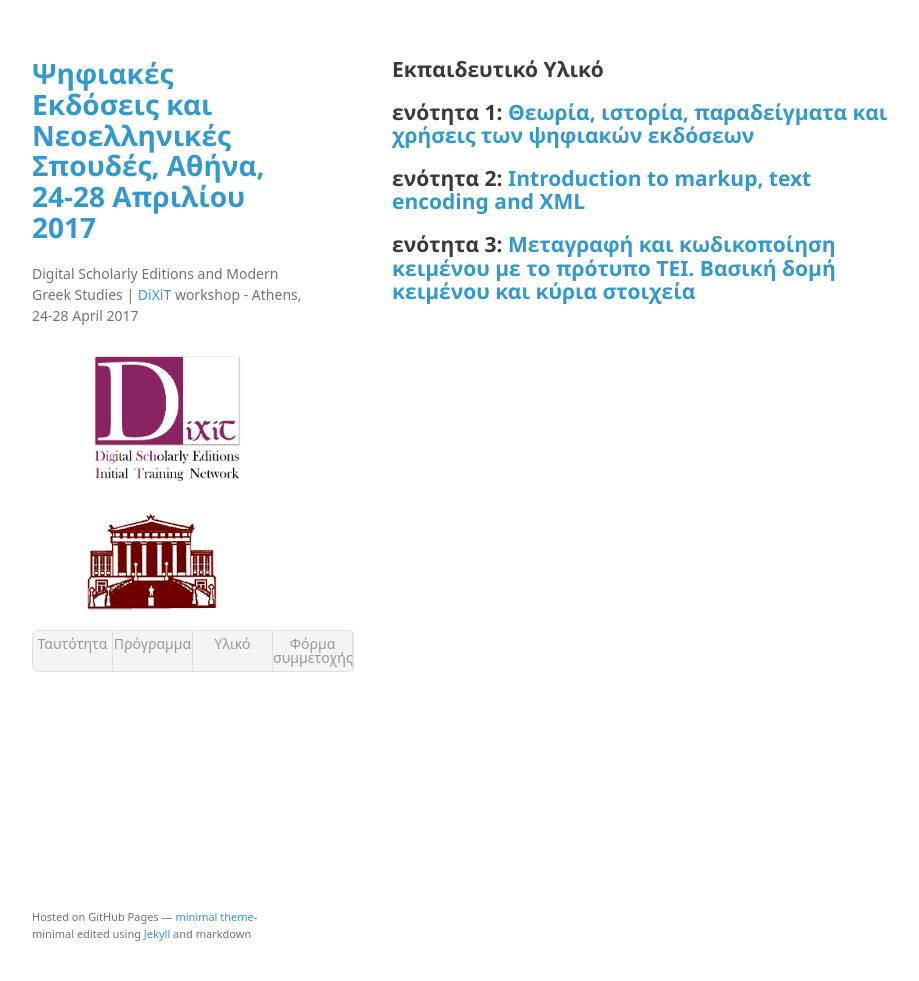
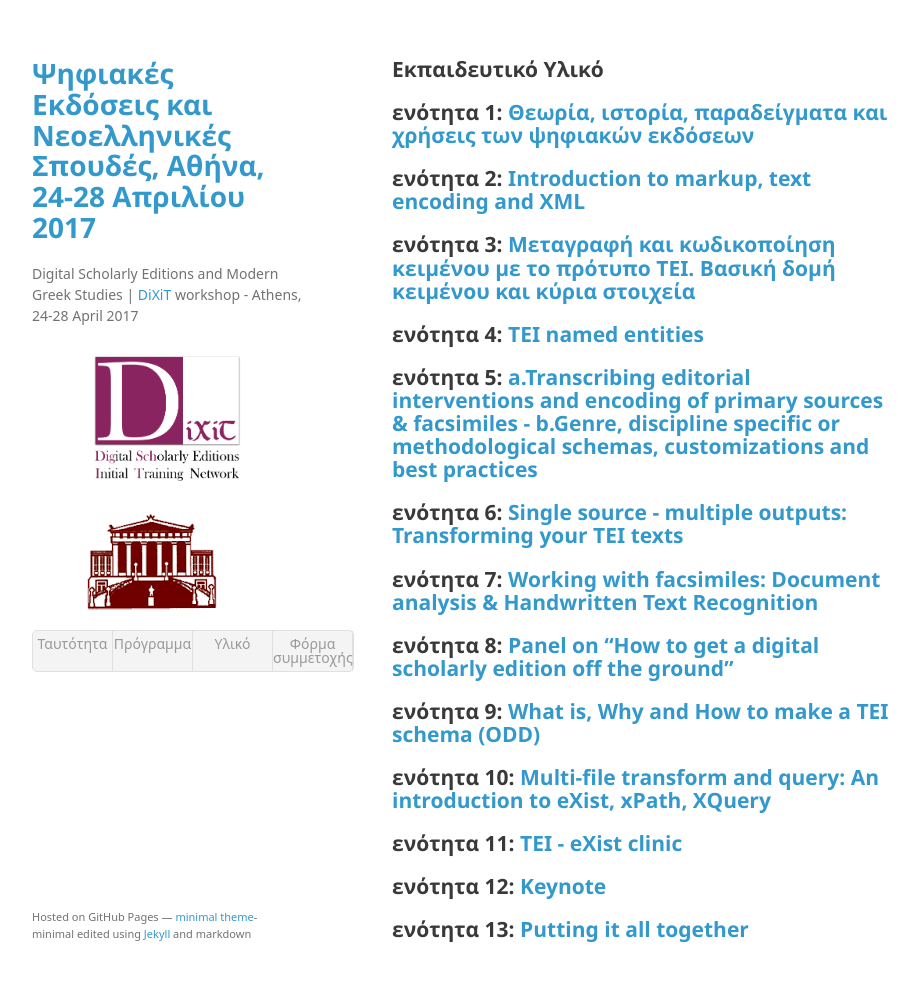
Before and after one commit to bgatos/Digital-Scholarly-EditionsGR-workshop, a Jekyll site: the page built from material.md, in a window 1280 px wide and 1012 px high. Shown: the top 981 px of the window, without its empty margins (178-1097 px from the left). Built offline with Jekyll 4.4.1, drawn with Linux system fonts in a browser that asks for light colours; some web fonts are replaced; a script that is not in the unit is left out.

Commit message:
Update material.md

```diff
--- a/material.md
+++ b/material.md
@@ -7,8 +7,28 @@
 ## Εκπαιδευτικό Υλικό
 
 
-## ενότητα 1: [Θεωρία, ιστορία, παραδείγματα και χρήσεις των ψηφιακών εκδόσεων](https://github.com/amsichani/Digital-Scholarly-EditionsGR-workshop/tree/master/unit1)
+## ενότητα 1: [Θεωρία, ιστορία, παραδείγματα και χρήσεις των ψηφιακών εκδόσεων]()
 
-## ενότητα 2: [Introduction to markup, text encoding and XML](https://github.com/amsichani/Digital-Scholarly-EditionsGR-workshop/tree/master/unit2)
+## ενότητα 2: [Introduction to markup, text encoding and XML]()
 
-## ενότητα 3: [Μεταγραφή και κωδικοποίηση κειμένου με το πρότυπο ΤΕΙ. Βασική δομή κειμένου και κύρια στοιχεία](https://github.com/amsichani/Digital-Scholarly-EditionsGR-workshop/tree/master/unit3)
+## ενότητα 3: [Μεταγραφή και κωδικοποίηση κειμένου με το πρότυπο ΤΕΙ. Βασική δομή κειμένου και κύρια στοιχεία]()
+
+## ενότητα 4: [TEI named entities]()
+
+## ενότητα 5: [a.Transcribing editorial interventions and encoding of primary sources & facsimiles - b.Genre, discipline specific or methodological schemas, customizations and best practices]()
+
+## ενότητα 6: [Single source - multiple outputs: Transforming your TEI texts]()
+
+## ενότητα 7: [Working with facsimiles: Document analysis & Handwritten Text Recognition]()
+
+## ενότητα 8: [ Panel on “How to get a digital scholarly edition off the ground”]()
+
+## ενότητα 9: [What is, Why  and How to make a TEI schema (ODD)]()
+
+## ενότητα 10: [Multi-file transform and query: An introduction to eXist, xPath, XQuery]()
+
+## ενότητα 11: [TEI - eXist clinic]()
+
+## ενότητα 12: [Keynote]()
+
+## ενότητα 13: [Putting it all together]()
```
